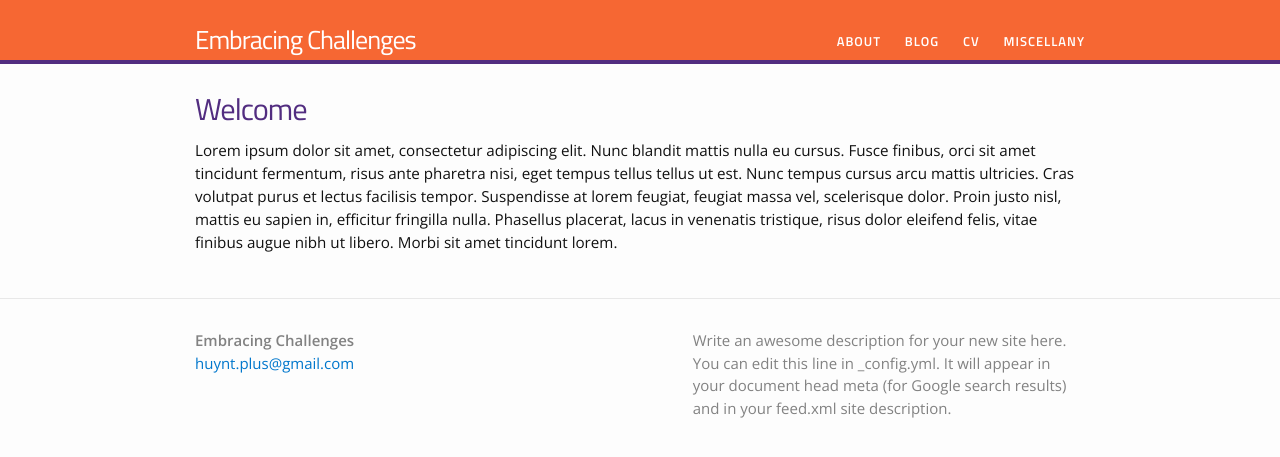
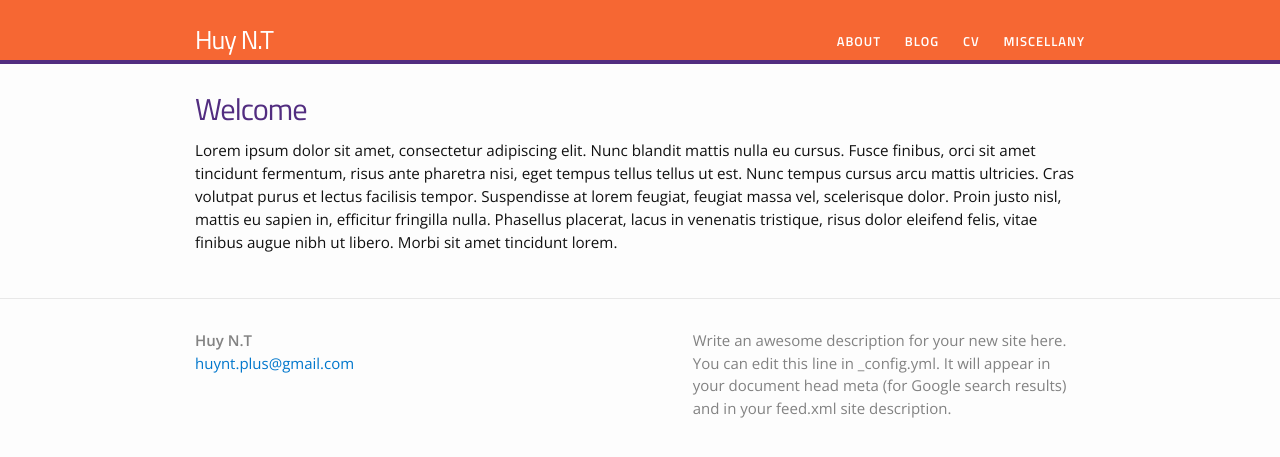
Before and after one commit to huynt-plus/huynt-plus.github.io, a Jekyll site: the page built from index.html, in a window 1280 px wide. Shown: the top 457 px of the page. Built offline with Jekyll 4.4.1, drawn with Linux system fonts in a browser that asks for light colours.

Commit message:
Update _config.yml

```diff
--- a/_config.yml
+++ b/_config.yml
@@ -1,5 +1,5 @@
 # Site settings
-title: Embracing Challenges
+title: Huy N.T
 email: huynt.plus@gmail.com
 description: > # this means to ignore newlines until "baseurl:"
   Write an awesome description for your new site here. You can edit this
```
